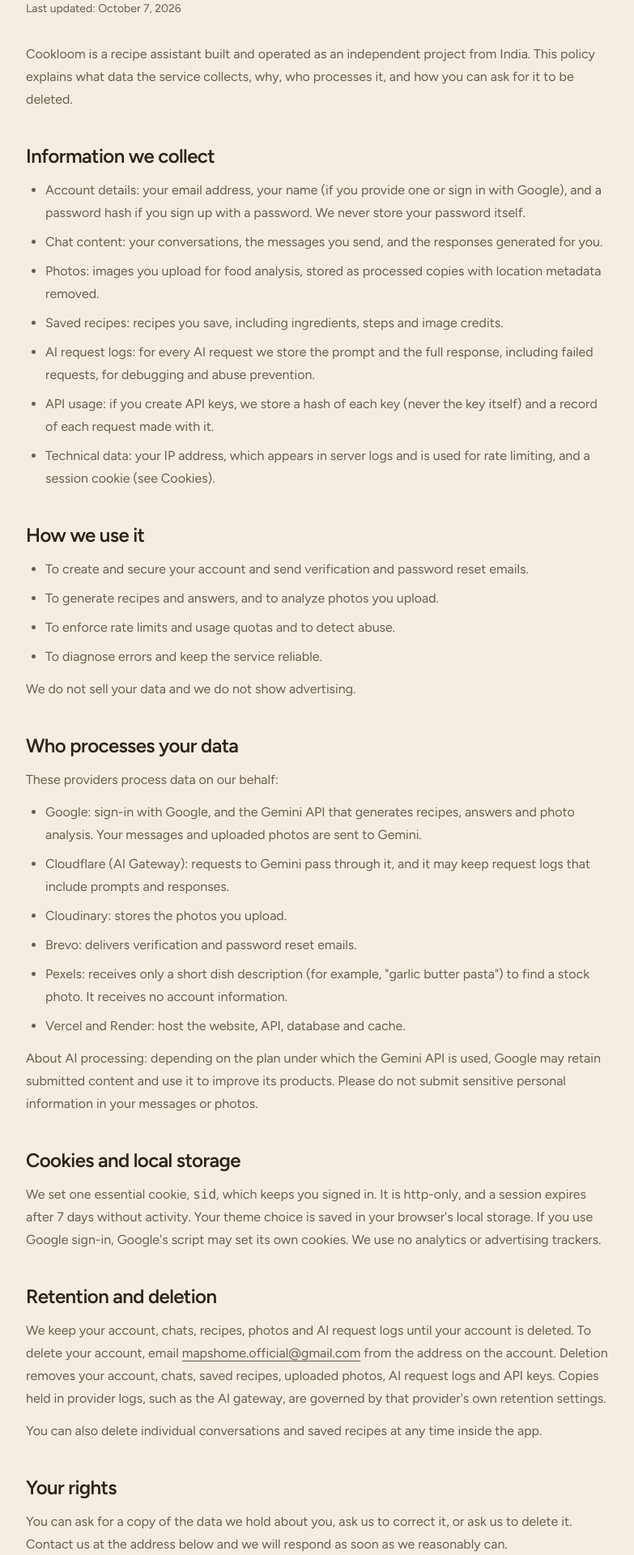
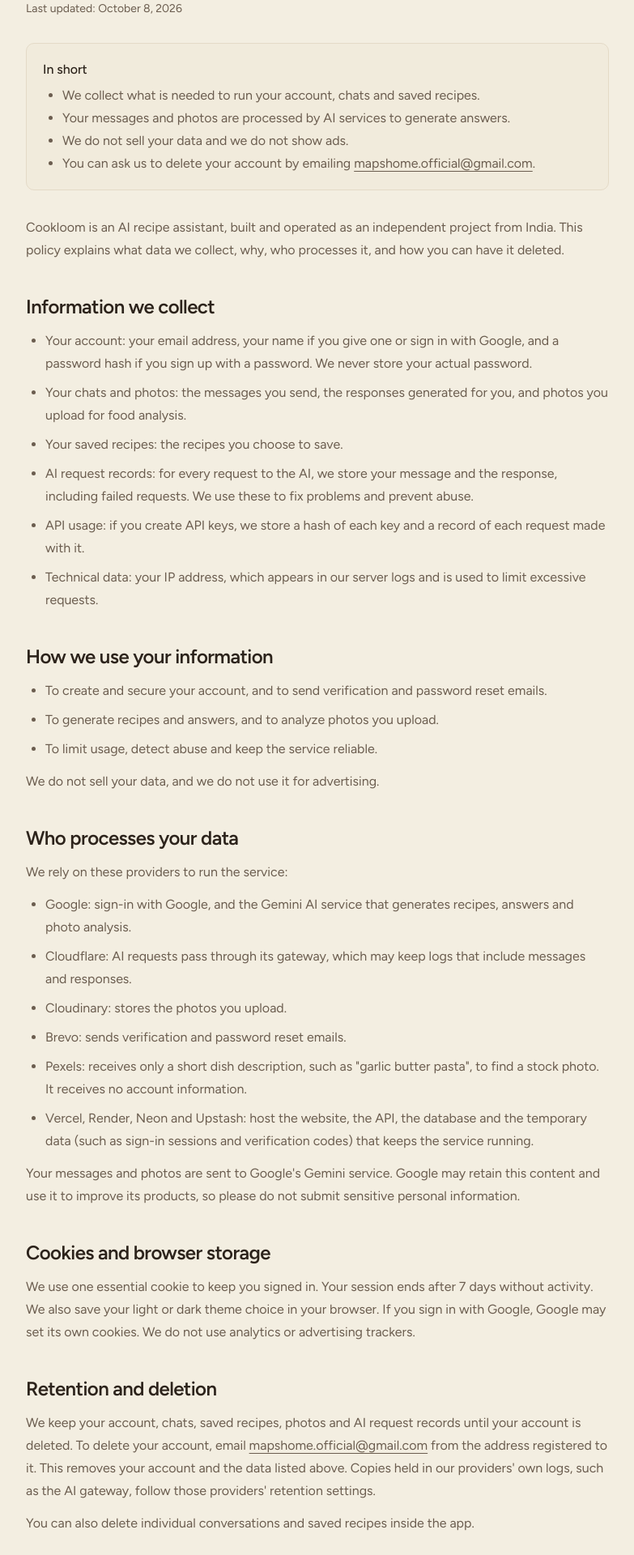
Before and after one commit to anasPalakkal/Recipe-AI-Assistant-, a Next.js app in the folder apps/web/: page /privacy in a window 1280 px wide. Shown: the part 180-2100 px from the top of the page at 81% size, without its empty margins (248-1031 px from the left). Built offline with nearby package versions, Linux system fonts and the light colour scheme; no server answers.

Commit message:
feat(web): rewrite privacy policy with plain-language summary and hosting providers

```diff
--- a/apps/web/app/(marketing)/privacy/page.tsx
+++ b/apps/web/app/(marketing)/privacy/page.tsx
@@ -3,7 +3,7 @@
 import { APP_NAME } from "@/lib/brand";
 
 const CONTACT_EMAIL = "mapshome.official@gmail.com";
-const LAST_UPDATED = "October 7, 2026";
+const LAST_UPDATED = "October 8, 2026";
 
 export const metadata: Metadata = {
   title: `Privacy Policy | ${APP_NAME}`,
@@ -29,124 +29,130 @@
   );
 }
 
+function EmailLink() {
+  return (
+    <a className="underline underline-offset-4" href={`mailto:${CONTACT_EMAIL}`}>
+      {CONTACT_EMAIL}
+    </a>
+  );
+}
+
 export default function PrivacyPage() {
   return (
     <main className="mx-auto w-full max-w-3xl px-6 py-16">
       <h1 className="font-heading text-4xl font-semibold tracking-tight">Privacy Policy</h1>
       <p className="mt-3 text-sm text-muted-foreground">Last updated: {LAST_UPDATED}</p>
 
+      <div className="mt-8 rounded-lg border bg-muted/40 p-5">
+        <p className="font-medium">In short</p>
+        <ul className="mt-2 list-disc space-y-1 pl-6 text-muted-foreground">
+          <li>We collect what is needed to run your account, chats and saved recipes.</li>
+          <li>Your messages and photos are processed by AI services to generate answers.</li>
+          <li>We do not sell your data and we do not show ads.</li>
+          <li>
+            You can ask us to delete your account by emailing <EmailLink />.
+          </li>
+        </ul>
+      </div>
+
       <p className="mt-8 leading-7 text-muted-foreground">
-        {APP_NAME} is a recipe assistant built and operated as an independent project from India.
-        This policy explains what data the service collects, why, who processes it, and how you can
-        ask for it to be deleted.
+        {APP_NAME} is an AI recipe assistant, built and operated as an independent project from
+        India. This policy explains what data we collect, why, who processes it, and how you can
+        have it deleted.
       </p>
 
       <Section title="Information we collect">
         <List
           items={[
-            "Account details: your email address, your name (if you provide one or sign in with Google), and a password hash if you sign up with a password. We never store your password itself.",
-            "Chat content: your conversations, the messages you send, and the responses generated for you.",
-            "Photos: images you upload for food analysis, stored as processed copies with location metadata removed.",
-            "Saved recipes: recipes you save, including ingredients, steps and image credits.",
-            "AI request logs: for every AI request we store the prompt and the full response, including failed requests, for debugging and abuse prevention.",
-            "API usage: if you create API keys, we store a hash of each key (never the key itself) and a record of each request made with it.",
-            "Technical data: your IP address, which appears in server logs and is used for rate limiting, and a session cookie (see Cookies).",
+            "Your account: your email address, your name if you give one or sign in with Google, and a password hash if you sign up with a password. We never store your actual password.",
+            "Your chats and photos: the messages you send, the responses generated for you, and photos you upload for food analysis.",
+            "Your saved recipes: the recipes you choose to save.",
+            "AI request records: for every request to the AI, we store your message and the response, including failed requests. We use these to fix problems and prevent abuse.",
+            "API usage: if you create API keys, we store a hash of each key and a record of each request made with it.",
+            "Technical data: your IP address, which appears in our server logs and is used to limit excessive requests.",
           ]}
         />
       </Section>
 
-      <Section title="How we use it">
+      <Section title="How we use your information">
         <List
           items={[
-            "To create and secure your account and send verification and password reset emails.",
+            "To create and secure your account, and to send verification and password reset emails.",
             "To generate recipes and answers, and to analyze photos you upload.",
-            "To enforce rate limits and usage quotas and to detect abuse.",
-            "To diagnose errors and keep the service reliable.",
+            "To limit usage, detect abuse and keep the service reliable.",
           ]}
         />
-        <p>We do not sell your data and we do not show advertising.</p>
+        <p>We do not sell your data, and we do not use it for advertising.</p>
       </Section>
 
       <Section title="Who processes your data">
-        <p>These providers process data on our behalf:</p>
+        <p>We rely on these providers to run the service:</p>
         <List
           items={[
-            "Google: sign-in with Google, and the Gemini API that generates recipes, answers and photo analysis. Your messages and uploaded photos are sent to Gemini.",
-            "Cloudflare (AI Gateway): requests to Gemini pass through it, and it may keep request logs that include prompts and responses.",
+            "Google: sign-in with Google, and the Gemini AI service that generates recipes, answers and photo analysis.",
+            "Cloudflare: AI requests pass through its gateway, which may keep logs that include messages and responses.",
             "Cloudinary: stores the photos you upload.",
-            "Brevo: delivers verification and password reset emails.",
-            "Pexels: receives only a short dish description (for example, \"garlic butter pasta\") to find a stock photo. It receives no account information.",
-            "Vercel and Render: host the website, API, database and cache.",
+            "Brevo: sends verification and password reset emails.",
+            "Pexels: receives only a short dish description, such as \"garlic butter pasta\", to find a stock photo. It receives no account information.",
+            "Vercel, Render, Neon and Upstash: host the website, the API, the database and the temporary data (such as sign-in sessions and verification codes) that keeps the service running.",
           ]}
         />
         <p>
-          About AI processing: depending on the plan under which the Gemini API is used, Google may
-          retain submitted content and use it to improve its products. Please do not submit
-          sensitive personal information in your messages or photos.
+          Your messages and photos are sent to Google&apos;s Gemini service. Google may retain this
+          content and use it to improve its products, so please do not submit sensitive personal
+          information.
         </p>
       </Section>
 
-      <Section title="Cookies and local storage">
+      <Section title="Cookies and browser storage">
         <p>
-          We set one essential cookie, <code>sid</code>, which keeps you signed in. It is
-          http-only, and a session expires after 7 days without activity. Your theme choice is
-          saved in your browser&apos;s local storage. If you use Google sign-in, Google&apos;s
-          script may set its own cookies. We use no analytics or advertising trackers.
+          We use one essential cookie to keep you signed in. Your session ends after 7 days
+          without activity. We also save your light or dark theme choice in your browser. If you
+          sign in with Google, Google may set its own cookies. We do not use analytics or
+          advertising trackers.
         </p>
       </Section>
 
       <Section title="Retention and deletion">
         <p>
-          We keep your account, chats, recipes, photos and AI request logs until your account is
-          deleted. To delete your account, email{" "}
-          <a className="underline underline-offset-4" href={`mailto:${CONTACT_EMAIL}`}>
-            {CONTACT_EMAIL}
-          </a>{" "}
-          from the address on the account. Deletion removes your account, chats, saved recipes,
-          uploaded photos, AI request logs and API keys. Copies held in provider logs, such as
-          the AI gateway, are governed by that provider&apos;s own retention settings.
+          We keep your account, chats, saved recipes, photos and AI request records until your
+          account is deleted. To delete your account, email <EmailLink /> from the address
+          registered to it. This removes your account and the data listed above. Copies held in
+          our providers&apos; own logs, such as the AI gateway, follow those providers&apos;
+          retention settings.
         </p>
-        <p>
-          You can also delete individual conversations and saved recipes at any time inside the
-          app.
-        </p>
+        <p>You can also delete individual conversations and saved recipes inside the app.</p>
       </Section>
 
       <Section title="Your rights">
         <p>
-          You can ask for a copy of the data we hold about you, ask us to correct it, or ask us
-          to delete it. Contact us at the address below and we will respond as soon as we
-          reasonably can.
+          You can ask us for a copy of your data, ask us to correct it, or ask us to delete it.
+          Contact us at the address below.
         </p>
       </Section>
 
-      <Section title="Children">
+      <Section title="Age requirement">
         <p>
-          {APP_NAME} is intended for people aged 18 and over. We do not knowingly collect data
-          from anyone younger, and we will delete any such account we become aware of.
+          {APP_NAME} is for people aged 18 and over. If we learn that someone younger has
+          created an account, we will delete it.
         </p>
       </Section>
 
       <Section title="Security">
         <p>
-          Passwords are hashed, sessions are server-side and revocable, API keys are stored only
-          as hashes, and traffic is encrypted in transit. No system is perfectly secure, so we
-          cannot guarantee absolute security.
+          We store passwords and API keys only as hashes, and connections to the service are
+          encrypted. No online service can be made perfectly secure, so we cannot guarantee
+          absolute security.
         </p>
       </Section>
 
       <Section title="Changes to this policy">
-        <p>
-          If we change this policy, we will update the date at the top of this page.
-        </p>
+        <p>If we change this policy, we will update the date at the top of this page.</p>
       </Section>
 
       <Section title="Contact">
         <p>
-          Questions or requests:{" "}
-          <a className="underline underline-offset-4" href={`mailto:${CONTACT_EMAIL}`}>
-            {CONTACT_EMAIL}
-          </a>
+          Questions or requests: <EmailLink />
         </p>
       </Section>
     </main>
```
